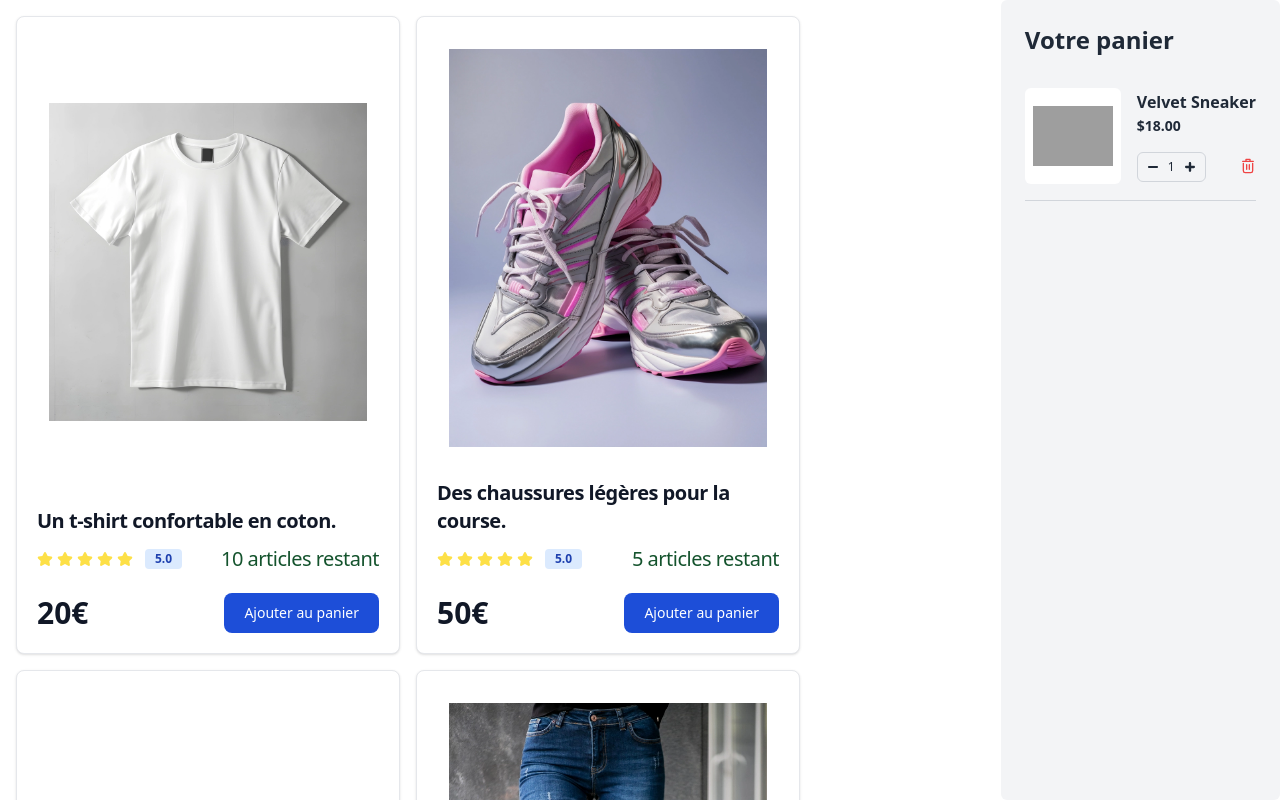
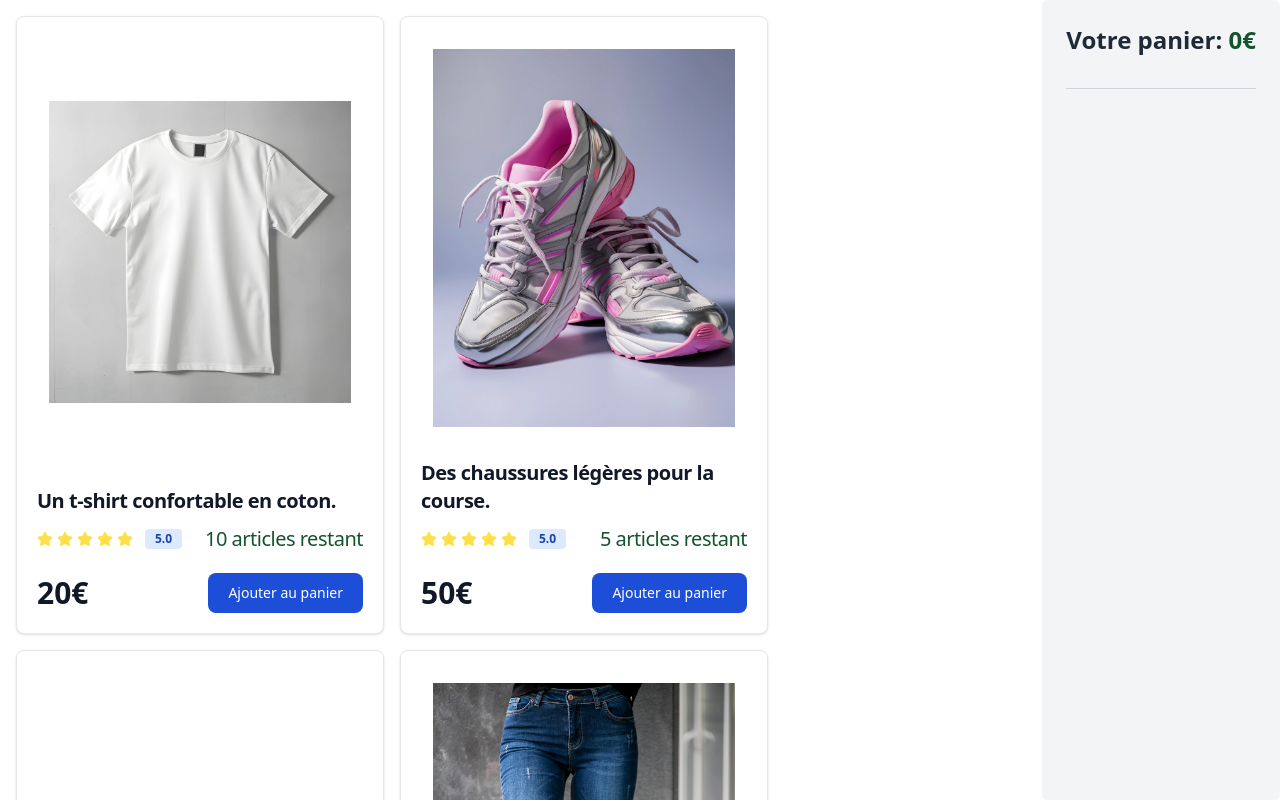
Before and after one commit to OnlyPassionCode/TINaim, a React (Vite) app: page / in a window 1280 px wide. Shown: the top 800 px of the page. Built offline with nearby package versions, Linux system fonts and the light colour scheme; grey boxes are pictures that could not be loaded.

Commit message:
add remove from cart

```diff
--- a/src/App.tsx
+++ b/src/App.tsx
@@ -8,8 +8,54 @@ function App() {
   const [cart, setCart] = useState<Item[]>([]);
 
   const addToCart = useCallback((item: Item) => {
-    setCart((prevCart: Item[]) => [...prevCart, item]);
+    if(item.getAmount() === 0) return; // cannot add a empty item
+    item.decrementAmount();
+    setCart((prevCart: Item[]) => {
+      const indexCart = prevCart.findIndex(currentItem=>currentItem.equals(item));
+      if(indexCart === -1)
+        return [...prevCart, item.createItem()];
+      const cartItem = prevCart[indexCart];
+      cartItem.incrementAmount();
+      return [...prevCart];
+    });
   }, []);
+
+  const removeFromCart = useCallback((item: Item) => {
+    setCart((prevCart: Item[]) => {
+      const indexCart = prevCart.findIndex(currentItem=>currentItem.equals(item));
+      const indexItem = items.findIndex(currentItem=>currentItem.equals(item));
+      if(indexCart === -1 || indexItem === -1) return prevCart;
+      items[indexItem].addAmount(item.getAmount());
+      prevCart.splice(indexCart, 1);
+      return [...prevCart];
+    });
+  }, [items]);
+
+  const incrementItem = useCallback((item: Item) => {
+    setCart((prevCart: Item[]) => {
+      const indexItem = items.findIndex(currentItem=>currentItem.equals(item));
+      if(indexItem === -1) return prevCart;
+      if(items[indexItem].getAmount() === 0) return prevCart;
+      items[indexItem].decrementAmount();
+      item.incrementAmount();
+      return [...prevCart];
+    });
+  }, [items]);
+
+  const decrementItem = useCallback((item: Item) => {
+    setCart((prevCart: Item[]) => {
+      const indexItem = items.findIndex(currentItem=>currentItem.equals(item));
+      if(indexItem === -1) return prevCart;
+      items[indexItem].incrementAmount();
+      item.decrementAmount();
+      if(item.getAmount() === 0){
+        const indexCart = prevCart.findIndex(currentItem=>currentItem.equals(item));
+        if(indexCart === -1) return prevCart;
+        prevCart.splice(indexCart, 1);
+      }
+      return [...prevCart];
+    });
+  }, [items]);
 
   if (loading) {
     return <div>Chargement des articles...</div>;
@@ -22,7 +68,7 @@ function App() {
   return (
     <main className='lg:flex'>
       <Catalog items={items} addToCart={addToCart}></Catalog>
-      <Cart cart={cart}></Cart>
+      <Cart cart={cart} removeFromCart={removeFromCart} incrementItem={incrementItem} decrementItem={decrementItem}></Cart>
     </main>
   );
 }
--- a/src/components/Cart/Cart.tsx
+++ b/src/components/Cart/Cart.tsx
@@ -1,41 +1,41 @@
 import Item from "../Catalog/Item";
+import totalItems from "../utils/totalItems";
 
-type CartProps = {
-    cart: Item[]
+
+type CartItem = {
+    item: Item,
+    removeFromCart: any,
+    incrementItem: any,
+    decrementItem: any,
 };
 
-function Cart({cart} : CartProps){
+function CartItem({item, removeFromCart, incrementItem, decrementItem}: CartItem){
     return (
-    <>
-    <div className="min-w-[270px]"></div>
-    <div className="bg-gray-100 p-6 rounded-md lg:fixed right-0 bottom-0 top-0 overflow-y-auto max-h-screen">
-        <h2 className="text-2xl font-extrabold text-gray-800">Votre panier</h2>
-        <div className="space-y-4 mt-8">
     <div className="flex items-center gap-4">
         <div className="w-24 h-24 shrink-0 bg-white p-2 rounded-md">
-                    <img src='https://readymadeui.com/images/product14.webp' className="w-full h-full object-contain" />
+            <img src={"/images/resized/webp/" + item.getImageUrl()} className="w-full h-full object-contain" />
         </div>
         <div className="w-full">
-                    <h3 className="text-base font-semibold text-gray-800">Velvet Sneaker</h3>
-                    <h6 className="text-sm text-gray-800 font-bold cursor-pointer mt-0.5">$18.00</h6>
+            <h3 className="text-base font-semibold text-gray-800">{item.getName()}</h3>
+            <h6 className="text-sm text-gray-800 font-bold cursor-pointer mt-0.5">{item.getTotalPrice()}€</h6>
 
             <div className="flex gap-4 mt-4">
 
                 <div>
                     <button type="button"
                         className="flex items-center px-2.5 py-1.5 border border-gray-300 text-gray-800 text-xs outline-none bg-transparent rounded-md">
-                                <svg xmlns="http://www.w3.org/2000/svg" className="w-2.5 fill-current" viewBox="0 0 124 124">
+                        <svg onClick={() => decrementItem(item)} xmlns="http://www.w3.org/2000/svg" className="w-2.5 fill-current" viewBox="0 0 124 124">
                             <path d="M112 50H12C5.4 50 0 55.4 0 62s5.4 12 12 12h100c6.6 0 12-5.4 12-12s-5.4-12-12-12z" data-original="#000000"></path>
                         </svg>
 
-                                <span className="mx-2.5">1</span>
-                                <svg xmlns="http://www.w3.org/2000/svg" className="w-2.5 fill-current" viewBox="0 0 42 42">
+                        <span className="mx-2.5">{item.getAmount()}</span>
+                        <svg onClick={() => incrementItem(item)} xmlns="http://www.w3.org/2000/svg" className="w-2.5 fill-current" viewBox="0 0 42 42">
                             <path d="M37.059 16H26V4.941C26 2.224 23.718 0 21 0s-5 2.224-5 4.941V16H4.941C2.224 16 0 18.282 0 21s2.224 5 4.941 5H16v11.059C16 39.776 18.282 42 21 42s5-2.224 5-4.941V26h11.059C39.776 26 42 23.718 42 21s-2.224-5-4.941-5z" data-original="#000000"></path>
                         </svg>
                     </button>
                 </div>
 
-                        <div className="ml-auto">
+                <div className="ml-auto" onClick={() => removeFromCart(item)}>
                     <svg xmlns="http://www.w3.org/2000/svg" className="w-4 fill-red-500 inline cursor-pointer" viewBox="0 0 24 24">
                         <path d="M19 7a1 1 0 0 0-1 1v11.191A1.92 1.92 0 0 1 15.99 21H8.01A1.92 1.92 0 0 1 6 19.191V8a1 1 0 0 0-2 0v11.191A3.918 3.918 0 0 0 8.01 23h7.98A3.918 3.918 0 0 0 20 19.191V8a1 1 0 0 0-1-1Zm1-3h-4V2a1 1 0 0 0-1-1H9a1 1 0 0 0-1 1v2H4a1 1 0 0 0 0 2h16a1 1 0 0 0 0-2ZM10 4V3h4v1Z" data-original="#000000"></path>
                         <path d="M11 17v-7a1 1 0 0 0-2 0v7a1 1 0 0 0 2 0Zm4 0v-7a1 1 0 0 0-2 0v7a1 1 0 0 0 2 0Z" data-original="#000000"></path>
@@ -44,6 +44,24 @@ function Cart({cart} : CartProps){
             </div>
         </div>
     </div>
+    );
+}
+
+type CartProps = {
+    cart: Item[],
+    removeFromCart: CallableFunction,
+    incrementItem: CallableFunction,
+    decrementItem: CallableFunction
+};
+
+function Cart({cart, removeFromCart, incrementItem, decrementItem} : CartProps){
+    return (
+    <>
+    <div className="min-w-[300px]"></div>
+    <div className="bg-gray-100 p-6 rounded-md lg:fixed right-0 bottom-0 top-0 overflow-y-auto max-h-screen">
+        <h2 className="text-2xl font-extrabold text-gray-800">Votre panier: <span className="text-green-900">{totalItems(cart)}€</span></h2>
+        <div className="space-y-4 mt-8">
+            {cart.map((item: Item, index: number)=><CartItem key={index} item={item} removeFromCart={removeFromCart} incrementItem={incrementItem} decrementItem={decrementItem} />)}
             <hr className="border-gray-300" />
         </div>
     </div>
--- a/src/components/Catalog/Catalog.tsx
+++ b/src/components/Catalog/Catalog.tsx
@@ -1,19 +1,18 @@
 import Item from './Item';
 
 type CatalogItemProps = {
-    item: Item;
+    item: Item,
+    addToCart: any
 };
 
-function CatalogItem({item}: CatalogItemProps){
+function CatalogItem({item, addToCart}: CatalogItemProps){
     return (
-    <div className="flex flex-col w-[90%] max-w-sm bg-white border border-gray-200 rounded-lg shadow dark:bg-gray-800 dark:border-gray-700 lg:ml-4 mt-4">
-        <div className='flex-grow flex justify-center'>
+    <div className="flex flex-col w-[90%] max-w-[23rem] bg-white border border-gray-200 rounded-lg shadow dark:bg-gray-800 dark:border-gray-700 lg:ml-4 mt-4">
+        <div className='flex-grow flex justify-center cursor-pointer'>
             <img className="transform transition-transform duration-300 hover:scale-105 p-8 rounded-t-lg w-[300px] h-[300px] w-full h-full object-contain" src={"/images/resized/webp/" + item.getImageUrl()} alt={item.getName()} />
         </div>
         <div className="px-5 pb-5">
-            <a href="#">
-                <h5 className="text-xl font-semibold tracking-tight text-gray-900 dark:text-white">{item.getDescription()}</h5>
-            </a>
+            <h5 className="text-xl font-semibold tracking-tight text-gray-900 dark:text-white">{item.getDescription()}</h5>
             <div className="flex justify-between">
                 <div className="flex items-center mt-2.5 mb-5">
                     <div className="flex items-center space-x-1 rtl:space-x-reverse">
@@ -46,7 +45,8 @@ function CatalogItem({item}: CatalogItemProps){
             <div className="flex items-center justify-between">
                 <span className="text-3xl font-bold text-gray-900 dark:text-white">{item.getPrice()}€</span>
                 <button className={`${item.getAmount() > 0 ? '' : 'opacity-50 cursor-not-allowed'} text-white bg-blue-700 hover:bg-blue-800 focus:ring-4 focus:outline-none focus:ring-blue-300 font-medium rounded-lg text-sm px-5 py-2.5 text-center dark:bg-blue-600 dark:hover:bg-blue-700 dark:focus:ring-blue-800`}
-                        disabled={item.getAmount() <= 0}>
+                        disabled={item.getAmount() <= 0}
+                        onClick={() => addToCart(item)}>
                             Ajouter au panier
                 </button>
             </div>
@@ -63,7 +63,7 @@ export default function Catalog({items, addToCart} : CatalogProps){
     return (
         <section className='w-full lg:w-[85%] m-auto'>
             <div className="flex justify-center lg:justify-start flex-wrap">
-                {items.map((item: Item, index: number)=><CatalogItem key={index} item={item} />)}
+                {items.map((item: Item, index: number)=><CatalogItem key={index} item={item} addToCart={addToCart} />)}
             </div>
         </section>
     )
--- a/src/components/Catalog/Item.tsx
+++ b/src/components/Catalog/Item.tsx
@@ -43,4 +43,31 @@ export default class Item{
     getTotalPrice(): number{
         return this.amount * this.price;
     }
+
+    decrementAmount(): number{
+        return --this.amount;
+    }
+
+    incrementAmount(): number{
+        return ++this.amount;
+    }
+
+    addAmount(amount: number){
+        this.amount += amount;
+    }
+
+    equals(item: Item){
+        return this.getId() === item.getId();
+    }
+
+    createItem(): Item{
+        return new Item(
+            this.getId(),
+            this.getName(),
+            this.getPrice(),
+            this.getDescription(),
+            1,
+            this.getImageUrl()
+        );
+    }
 }
--- a/src/components/FormValidation/FormValidation.tsx
+++ b/src/components/FormValidation/FormValidation.tsx
@@ -1,5 +1,5 @@
 function FormValidation(){
-
+    return <div></div>
 }
 
 export default FormValidation;
--- /dev/null
+++ b/src/components/utils/totalItems.tsx
@@ -0,0 +1,8 @@
+import Item from "../Catalog/Item";
+
+export default function totalItems(items: Item[]): number{
+    return items.reduce(
+        (total, item: Item) => total + item.getTotalPrice(),
+        0,
+    );
+}
--- a/src/main.tsx
+++ b/src/main.tsx
@@ -1,10 +1,7 @@
-import { StrictMode } from 'react'
 import { createRoot } from 'react-dom/client'
 import App from './App.tsx'
 import './index.css'
 
 createRoot(document.getElementById('root')!).render(
-  <StrictMode>
     <App />
-  </StrictMode>,
 )
```
Lines whose indentation alone changed are shown as unchanged.
